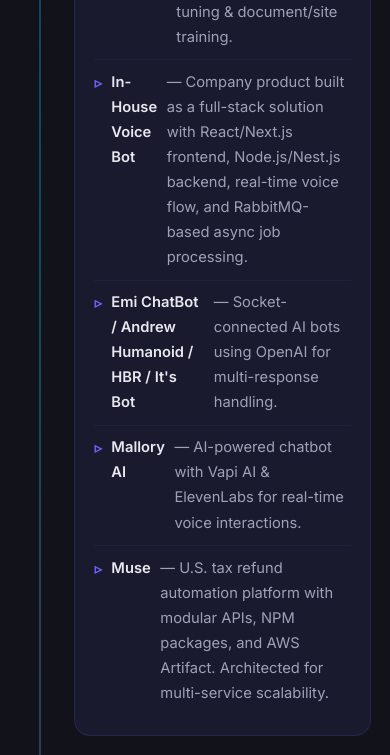
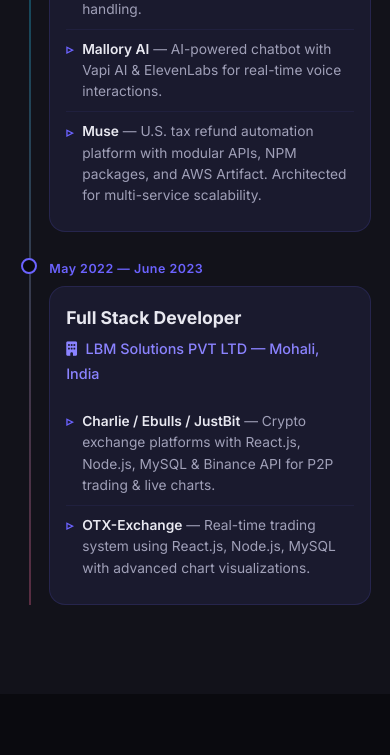
Before and after one commit to rt2306/PortRohit, a plain HTML site: page index.html in a window 390 px wide. Shown: the part 6039-6794 px from the top of the page. Drawn offline with Linux system fonts and the light colour scheme.

Commit message:
Update index.html

```diff
--- a/index.html
+++ b/index.html
@@ -1394,11 +1394,46 @@
         padding: 1.2rem;
       }
 
-      .timeline::before { left: 20px; }
-      .timeline-item { padding-left: 55px; }
-      .timeline-dot { left: 11px; }
+      .timeline::before { left: 10px; }
+      .timeline-item {
+        padding-left: 30px;
+        margin-bottom: 1.6rem;
+      }
+      .timeline-dot {
+        left: 2px;
+        width: 16px;
+        height: 16px;
+        border-width: 2px;
+      }
       .timeline-card:hover {
         transform: none;
+      }
+      .timeline-date {
+        font-size: 0.78rem;
+        margin-bottom: 0.4rem;
+      }
+      .timeline-card h3 {
+        font-size: 1.1rem;
+      }
+      .timeline-card .company {
+        font-size: 0.9rem;
+      }
+      .project-list li {
+        display: block;
+        position: relative;
+        padding: 0.55rem 0 0.55rem 1rem;
+        font-size: 0.9rem;
+        line-height: 1.6;
+        overflow-wrap: anywhere;
+      }
+      .project-list li::before {
+        position: absolute;
+        left: 0;
+        top: 0.58rem;
+        margin-top: 0;
+      }
+      .project-list li strong {
+        display: inline;
       }
 
       .floating-badge { display: none; }
@@ -1451,6 +1486,13 @@
         border-radius: 14px;
       }
       .project-header { padding: 1rem 1rem 0; }
+      .timeline-card {
+        padding: 1rem;
+      }
+      .project-list li {
+        font-size: 0.86rem;
+        line-height: 1.55;
+      }
     }
 
     @media (hover: none), (pointer: coarse) {
```
